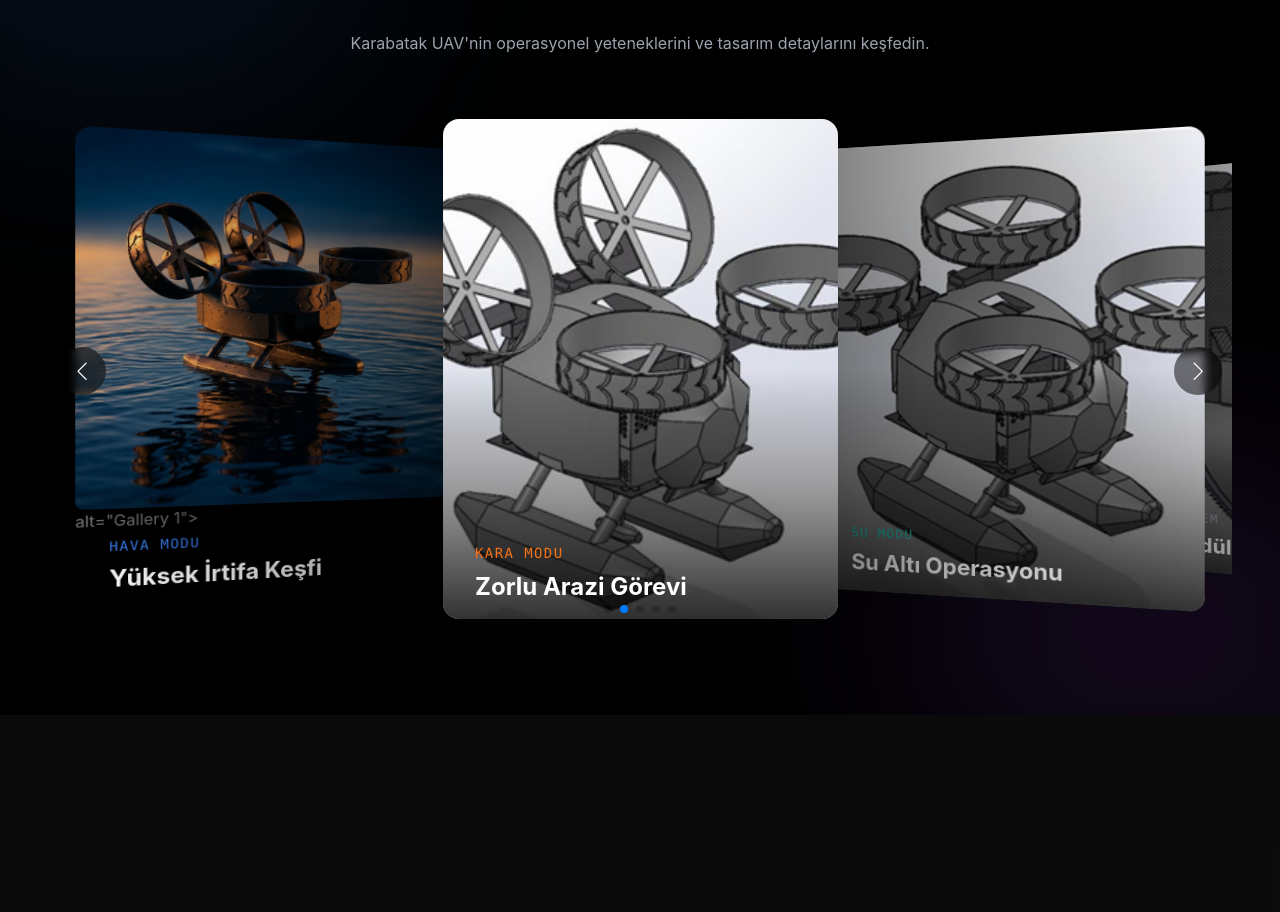
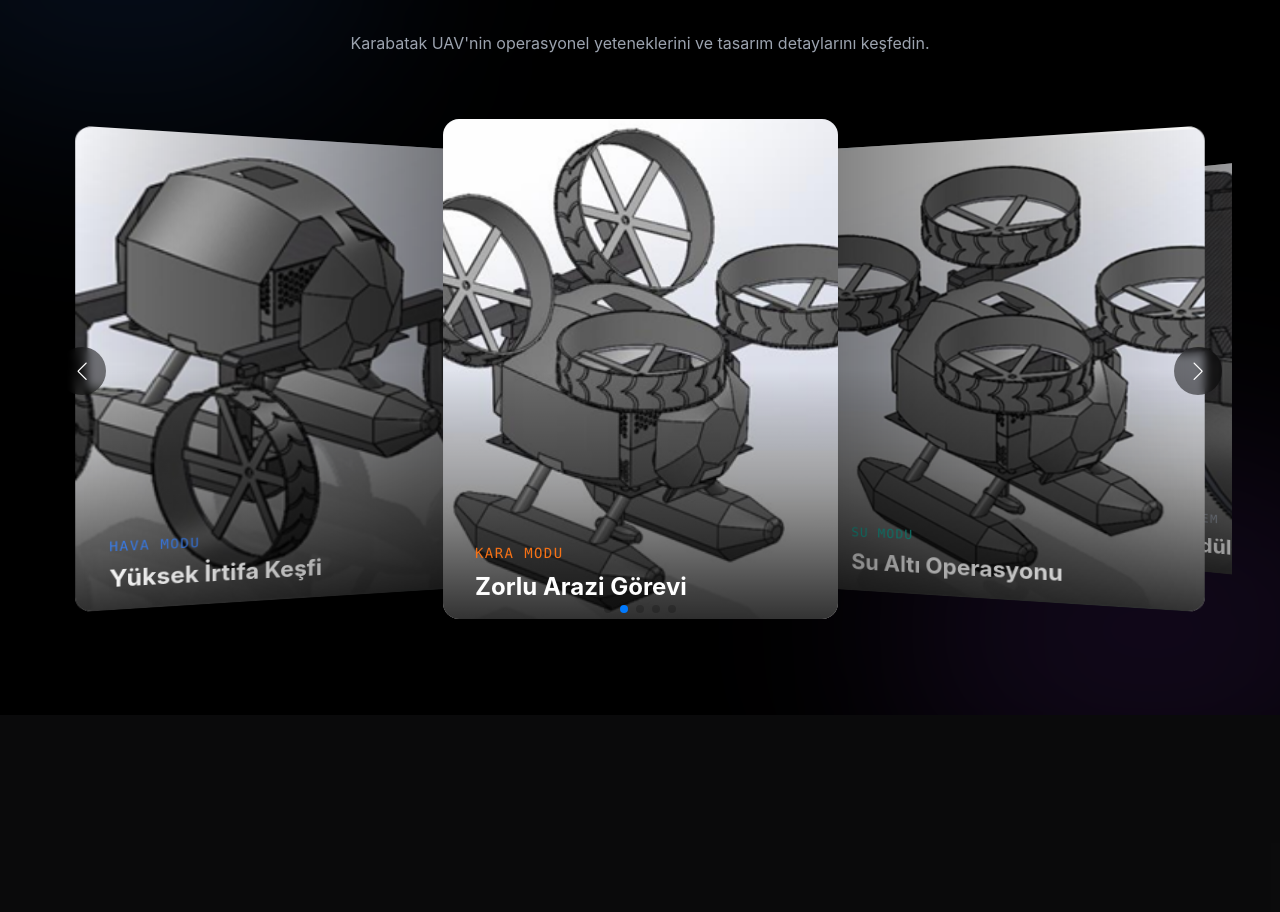
Before and after one commit to gemmete0/karabatak-web, a plain HTML site: page index.html in a window 1280 px wide. Shown: the part 5000-5912 px from the top of the page. Drawn offline with nearby package versions, Linux system fonts and the light colour scheme; animation ran at ten frames a second.

Commit message:
Fix gallery image regression

```diff
--- a/index.html
+++ b/index.html
@@ -734,9 +734,9 @@
                     <div class="swiper-slide">
                         <div class="group relative rounded-2xl overflow-hidden cursor-pointer h-[500px]"
                             onclick="openLightbox(0)">
-                            <img src="assets/water_v2.png" alt="Water Mode"
-                                class="relative z-10 w-full rounded-lg shadow-2xl transform transition-transform duration-500 hover:scale-105">
-                            alt="Gallery 1">
+                            <img src="assets/gallery/gallery-1.png"
+                                class="w-full h-full object-cover transition-transform duration-700 group-hover:scale-110"
+                                alt="Gallery 1">
                             <div
                                 class="absolute inset-0 bg-gradient-to-t from-black/80 via-transparent to-transparent opacity-100 transition-opacity">
                             </div>
```
